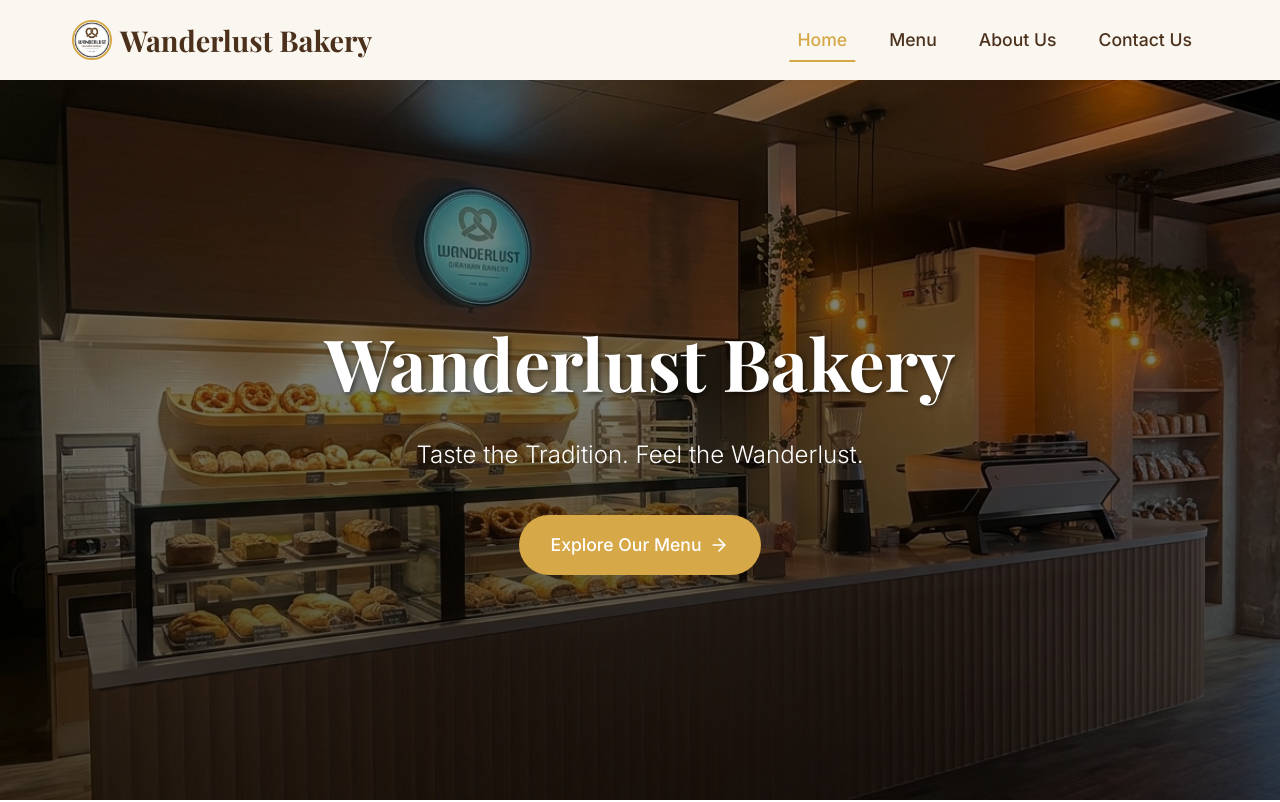
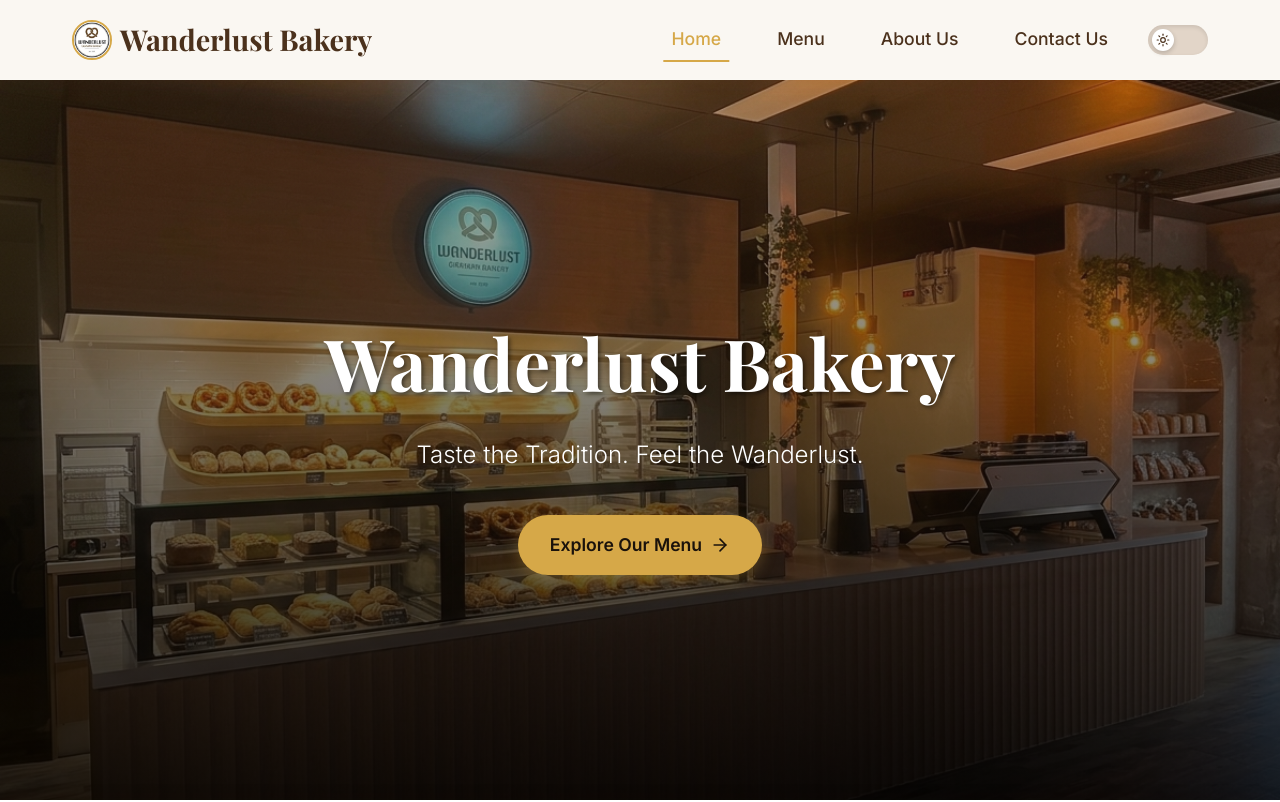
Before and after one commit to Gevindu2004/wanderlustgermanbakery, a React (Vite) app: page / in a window 1280 px wide. Shown: the top 802 px of the page. Built offline with nearby package versions, Linux system fonts and the light colour scheme.

Commit message:
ui enhancement

```diff
--- a/src/App.jsx
+++ b/src/App.jsx
@@ -1,3 +1,4 @@
+import { useState, useEffect } from 'react';
 import { Routes, Route } from 'react-router-dom';
 import Navbar from './components/Navbar';
 import Footer from './components/Footer';
@@ -8,9 +9,25 @@
 import './App.css';
 
 function App() {
+  const [isDarkMode, setIsDarkMode] = useState(() => {
+    return localStorage.getItem('theme') === 'dark';
+  });
+
+  useEffect(() => {
+    if (isDarkMode) {
+      document.documentElement.classList.add('dark');
+      localStorage.setItem('theme', 'dark');
+    } else {
+      document.documentElement.classList.remove('dark');
+      localStorage.setItem('theme', 'light');
+    }
+  }, [isDarkMode]);
+
+  const toggleTheme = () => setIsDarkMode(!isDarkMode);
+
   return (
     <div className="app-container">
-      <Navbar />
+      <Navbar isDarkMode={isDarkMode} toggleTheme={toggleTheme} />
       <main className="main-content">
         <Routes>
           <Route path="/" element={<Home />} />
--- a/src/components/Footer.css
+++ b/src/components/Footer.css
@@ -1,5 +1,5 @@
 .footer {
-  background-color: var(--accent-dark);
+  background-color: var(--footer-bg);
   color: #fff;
   padding: 4rem 0 0 0;
   margin-top: auto;
--- a/src/components/Navbar.css
+++ b/src/components/Navbar.css
@@ -1,5 +1,7 @@
 .navbar {
-  background-color: var(--bg-secondary);
+  background-color: var(--glass-bg);
+  backdrop-filter: blur(12px);
+  -webkit-backdrop-filter: blur(12px);
   height: 80px;
   display: flex;
   justify-content: center;
@@ -8,7 +10,9 @@
   position: sticky;
   top: 0;
   z-index: 999;
-  box-shadow: 0 2px 10px rgba(0,0,0,0.05);
+  box-shadow: 0 4px 30px var(--shadow-color);
+  border-bottom: 1px solid rgba(255, 255, 255, 0.1);
+  transition: background-color 0.4s ease, border-color 0.4s ease;
 }
 
 .nav-container {
@@ -42,13 +46,11 @@
 }
 
 .nav-menu {
-  display: grid;
-  grid-template-columns: repeat(4, auto);
-  grid-gap: 10px;
+  display: flex;
+  align-items: center;
+  gap: 1.5rem;
   list-style: none;
   text-align: center;
-  width: 60vw;
-  justify-content: end;
 }
 
 .nav-item {
@@ -90,6 +92,37 @@
   display: none;
 }
 
+.theme-switch {
+  width: 60px;
+  height: 30px;
+  background-color: var(--border-color);
+  border-radius: 50px;
+  display: flex;
+  align-items: center;
+  padding: 4px;
+  cursor: pointer;
+  justify-content: flex-start;
+  transition: background-color 0.4s ease;
+  box-shadow: inset 0 2px 4px rgba(0,0,0,0.1);
+}
+
+.theme-switch.dark {
+  justify-content: flex-end;
+  background-color: var(--accent-gold);
+}
+
+.theme-slider {
+  width: 22px;
+  height: 22px;
+  background-color: var(--bg-primary);
+  border-radius: 50%;
+  display: flex;
+  align-items: center;
+  justify-content: center;
+  color: var(--accent-dark);
+  box-shadow: 0 2px 5px rgba(0,0,0,0.2);
+}
+
 @media screen and (max-width: 960px) {
   .nav-menu {
     display: flex;
@@ -103,7 +136,9 @@
     transition: all 0.5s ease;
     justify-content: flex-start;
     padding-top: 2rem;
-    background-color: var(--bg-secondary);
+    background-color: var(--glass-bg);
+    backdrop-filter: blur(15px);
+    -webkit-backdrop-filter: blur(15px);
   }
 
   .nav-menu.active {
--- a/src/components/Navbar.jsx
+++ b/src/components/Navbar.jsx
@@ -1,11 +1,11 @@
 import { useState } from 'react';
 import { NavLink } from 'react-router-dom';
-import { Menu, X } from 'lucide-react';
+import { Menu, X, Moon, Sun } from 'lucide-react';
 import { motion } from 'framer-motion';
 import logo from '../assets/images.jpg';
 import './Navbar.css';
 
-const Navbar = () => {
+const Navbar = ({ isDarkMode, toggleTheme }) => {
   const [isOpen, setIsOpen] = useState(false);
 
   const toggleMenu = () => setIsOpen(!isOpen);
@@ -48,6 +48,21 @@
               Contact Us
             </NavLink>
           </li>
+          <li className="nav-item theme-toggle-item">
+            <div
+              className={`theme-switch ${isDarkMode ? 'dark' : 'light'}`}
+              onClick={toggleTheme}
+              aria-label="Toggle Dark Mode"
+            >
+              <motion.div
+                className="theme-slider"
+                layout
+                transition={{ type: "spring", stiffness: 700, damping: 30 }}
+              >
+                {isDarkMode ? <Moon size={14} /> : <Sun size={14} />}
+              </motion.div>
+            </div>
+          </li>
         </ul>
       </div>
     </motion.nav>
--- a/src/index.css
+++ b/src/index.css
@@ -10,13 +10,36 @@
   --accent-dark: #4B311C; /* Dark brown from the logo */
 
   --border-color: #E2D5C8;
+  --bg-tertiary: #f1ebd9;
+  --footer-bg: #4B311C;
 
+  /* Shared values */
+  --shadow-color: rgba(75, 49, 28, 0.1);
+  --shadow-hover: rgba(75, 49, 28, 0.15);
+  --glass-bg: rgba(250, 246, 240, 0.85);
   /* Typography */
   --font-heading: 'Playfair Display', serif;
   --font-body: 'Inter', sans-serif;
 
   /* Transitions */
   --transition: all 0.3s ease;
+}
+
+:root.dark {
+  --bg-primary: #1A120B;
+  --bg-secondary: #2C1E14;
+  --text-primary: #FAF6F0;
+  --text-secondary: #DDC8B4;
+  --accent-gold: #E6B959;
+  --accent-dark: #FAF6F0;
+
+  --border-color: #3E2B1C;
+  --bg-tertiary: #22160F;
+  --footer-bg: #0D0905;
+
+  --shadow-color: rgba(0, 0, 0, 0.4);
+  --shadow-hover: rgba(0, 0, 0, 0.6);
+  --glass-bg: rgba(44, 30, 20, 0.85);
 }
 
 * {
@@ -31,6 +54,7 @@
   color: var(--text-primary);
   line-height: 1.6;
   -webkit-font-smoothing: antialiased;
+  transition: background-color 0.4s ease, color 0.4s ease;
 }
 
 h1, h2, h3, h4, h5, h6 {
@@ -69,19 +93,23 @@
   display: inline-flex;
   align-items: center;
   justify-content: center;
-  padding: 0.8rem 1.5rem;
-  border-radius: 4px;
-  font-weight: 500;
+  padding: 0.8rem 1.8rem;
+  border-radius: 50px;
+  font-weight: 600;
   transition: var(--transition);
 }
 
 .btn-primary {
   background-color: var(--accent-gold);
-  color: white;
+  color: #1A120B; /* Always dark text on gold for contrast */
+  box-shadow: 0 4px 15px rgba(214, 168, 72, 0.3);
 }
 
 .btn-primary:hover {
-  background-color: var(--accent-dark);
+  background-color: var(--text-primary);
+  color: var(--bg-primary);
+  transform: translateY(-2px);
+  box-shadow: 0 8px 25px rgba(214, 168, 72, 0.5);
 }
 
 .btn-outline {
@@ -91,7 +119,8 @@
 
 .btn-outline:hover {
   background-color: var(--accent-gold);
-  color: white;
+  color: #1A120B;
+  transform: translateY(-2px);
 }
 
 /* Utility layout */
--- a/src/pages/AboutUs.css
+++ b/src/pages/AboutUs.css
@@ -72,10 +72,12 @@
 .image-placeholder {
   width: 100%;
   height: 100%;
-  background-color: var(--accent-dark);
-  border-radius: 12px;
+  background-color: var(--bg-secondary);
+  border-radius: 16px;
   position: relative;
   overflow: hidden;
+  box-shadow: 0 10px 30px var(--shadow-color);
+  border: 1px solid var(--border-color);
   background-image: url('/about%20us.png');
   background-size: cover;
   background-position: center;
--- a/src/pages/ContactUs.css
+++ b/src/pages/ContactUs.css
@@ -32,16 +32,17 @@
 .info-card {
   background-color: var(--bg-secondary);
   padding: 2.5rem;
-  border-radius: 12px;
+  border-radius: 16px;
   text-align: center;
-  box-shadow: 0 10px 30px rgba(0,0,0,0.05);
+  box-shadow: 0 10px 30px var(--shadow-color);
   transition: var(--transition);
-  border: 1px solid transparent;
+  border: 1px solid var(--border-color);
 }
 
 .info-card:hover {
-  transform: translateY(-5px);
+  transform: translateY(-8px);
   border-color: var(--accent-gold);
+  box-shadow: 0 20px 40px var(--shadow-hover);
 }
 
 .info-icon {
@@ -65,8 +66,9 @@
 .contact-form-container {
   background-color: var(--bg-secondary);
   padding: 4rem;
-  border-radius: 12px;
-  box-shadow: 0 10px 30px rgba(0,0,0,0.05);
+  border-radius: 16px;
+  box-shadow: 0 10px 40px var(--shadow-color);
+  border: 1px solid var(--border-color);
   max-width: 800px;
   margin: 0 auto;
   width: 100%;
@@ -98,11 +100,12 @@
 .form-group textarea {
   padding: 1rem;
   border: 1px solid var(--border-color);
-  border-radius: 8px;
+  border-radius: 12px;
   font-family: var(--font-body);
   font-size: 1rem;
   transition: var(--transition);
   background-color: var(--bg-primary);
+  color: var(--text-primary);
 }
 
 .form-group input:focus,
--- a/src/pages/Home.css
+++ b/src/pages/Home.css
@@ -27,7 +27,7 @@
   left: 0;
   width: 100%;
   height: 100%;
-  background: linear-gradient(rgba(0,0,0,0.4), rgba(0,0,0,0.7));
+  background: linear-gradient(to bottom, rgba(75, 49, 28, 0.3), rgba(0, 0, 0, 0.85));
   z-index: -1;
 }
 
@@ -84,16 +84,28 @@
 
 .featured-card {
   background: var(--bg-secondary);
-  border-radius: 12px;
+  border-radius: 16px;
   overflow: hidden;
-  box-shadow: 0 10px 30px rgba(0,0,0,0.08);
+  box-shadow: 0 10px 30px var(--shadow-color);
   transition: var(--transition);
   cursor: pointer;
+  border: 1px solid var(--border-color);
 }
 
 .featured-card:hover {
-  transform: translateY(-10px);
-  box-shadow: 0 15px 40px rgba(0,0,0,0.12);
+  transform: translateY(-12px);
+  box-shadow: 0 20px 40px var(--shadow-hover);
+}
+
+.featured-card img {
+  width: 100%;
+  height: 250px;
+  object-fit: cover;
+  transition: transform 0.6s cubic-bezier(0.25, 0.46, 0.45, 0.94);
+}
+
+.featured-card:hover img {
+  transform: scale(1.08);
 }
 
 .featured-card img {
@@ -114,7 +126,8 @@
 
 /* Why Us Section */
 .why-us {
-  background-color: #f1ebd9;
+  background-color: var(--bg-tertiary);
+  transition: background-color 0.4s ease;
 }
 
 .why-us-content h2 {
@@ -159,6 +172,9 @@
   background-color: var(--bg-primary);
   border-bottom: 1px solid var(--border-color);
   padding: 1.5rem 0;
+  box-shadow: 0 10px 30px var(--shadow-color);
+  position: relative;
+  z-index: 10;
 }
 
 .hours-bar-container {
--- a/src/pages/Menu.css
+++ b/src/pages/Menu.css
@@ -40,17 +40,18 @@
 
 .menu-card {
   background-color: var(--bg-secondary);
-  border-radius: 12px;
+  border-radius: 16px;
   overflow: hidden;
-  box-shadow: 0 10px 30px rgba(0,0,0,0.06);
+  box-shadow: 0 10px 30px var(--shadow-color);
   transition: var(--transition);
   display: flex;
   flex-direction: column;
+  border: 1px solid var(--border-color);
 }
 
 .menu-card:hover {
-  transform: translateY(-8px);
-  box-shadow: 0 15px 40px rgba(0,0,0,0.1);
+  transform: translateY(-12px);
+  box-shadow: 0 20px 40px var(--shadow-hover);
 }
 
 .menu-card-img-container {
@@ -63,11 +64,11 @@
   width: 100%;
   height: 100%;
   object-fit: cover;
-  transition: transform 0.5s ease;
+  transition: transform 0.6s cubic-bezier(0.25, 0.46, 0.45, 0.94);
 }
 
 .menu-card:hover .menu-card-img {
-  transform: scale(1.05);
+  transform: scale(1.08);
 }
 
 .menu-card-content {
```
